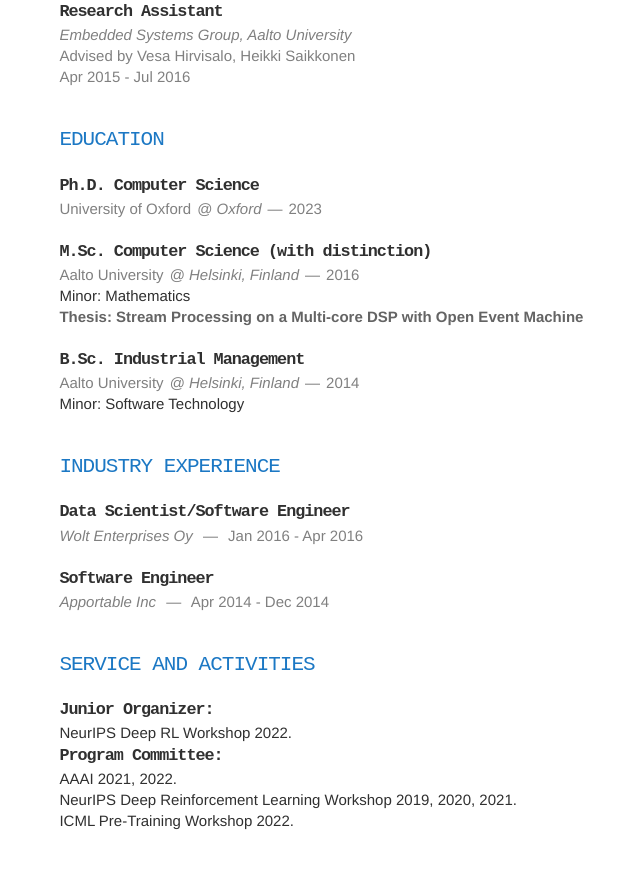
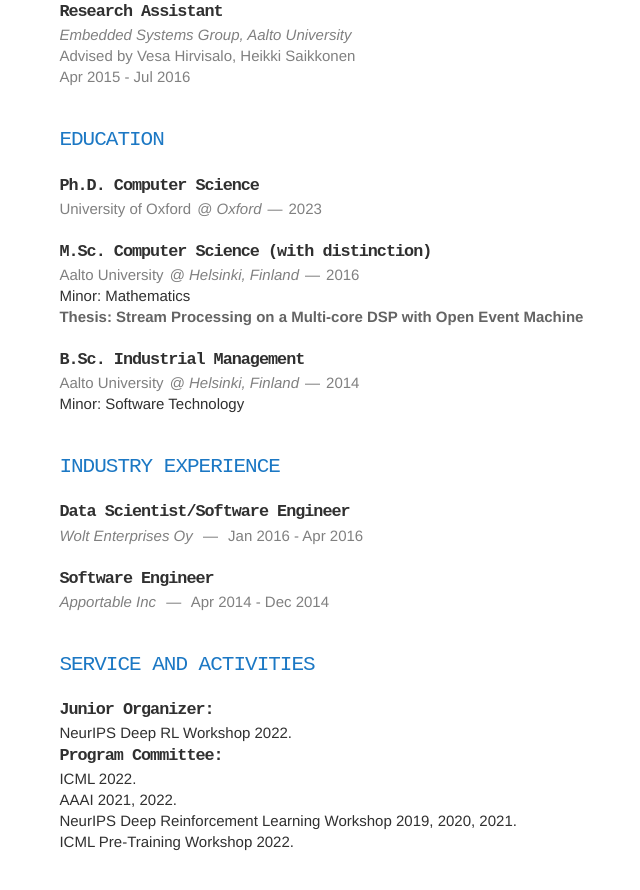
Before and after one commit to vuoristo/vuoristo.github.io, a Jekyll site: the page built from index.html, in a window 1280 px wide and 900 px high, scrolled down 1419 px. Shown: the top 890 px of the window, without its empty margins (139-779 px from the left). Built offline with Jekyll 4.4.1, drawn with Linux system fonts in a browser that asks for light colours; nearby versions of some CDN libraries; some web fonts are replaced.

Commit message:
Add ICML 2022 to reviewer venues

```diff
--- a/_data/reviewer_venues.yaml
+++ b/_data/reviewer_venues.yaml
@@ -1,3 +1,4 @@
+- venue: ICML 2022
 - venue: AAAI 2021, 2022
 - venue: NeurIPS Deep Reinforcement Learning Workshop 2019, 2020, 2021
 - venue: ICML Pre-Training Workshop 2022
```
